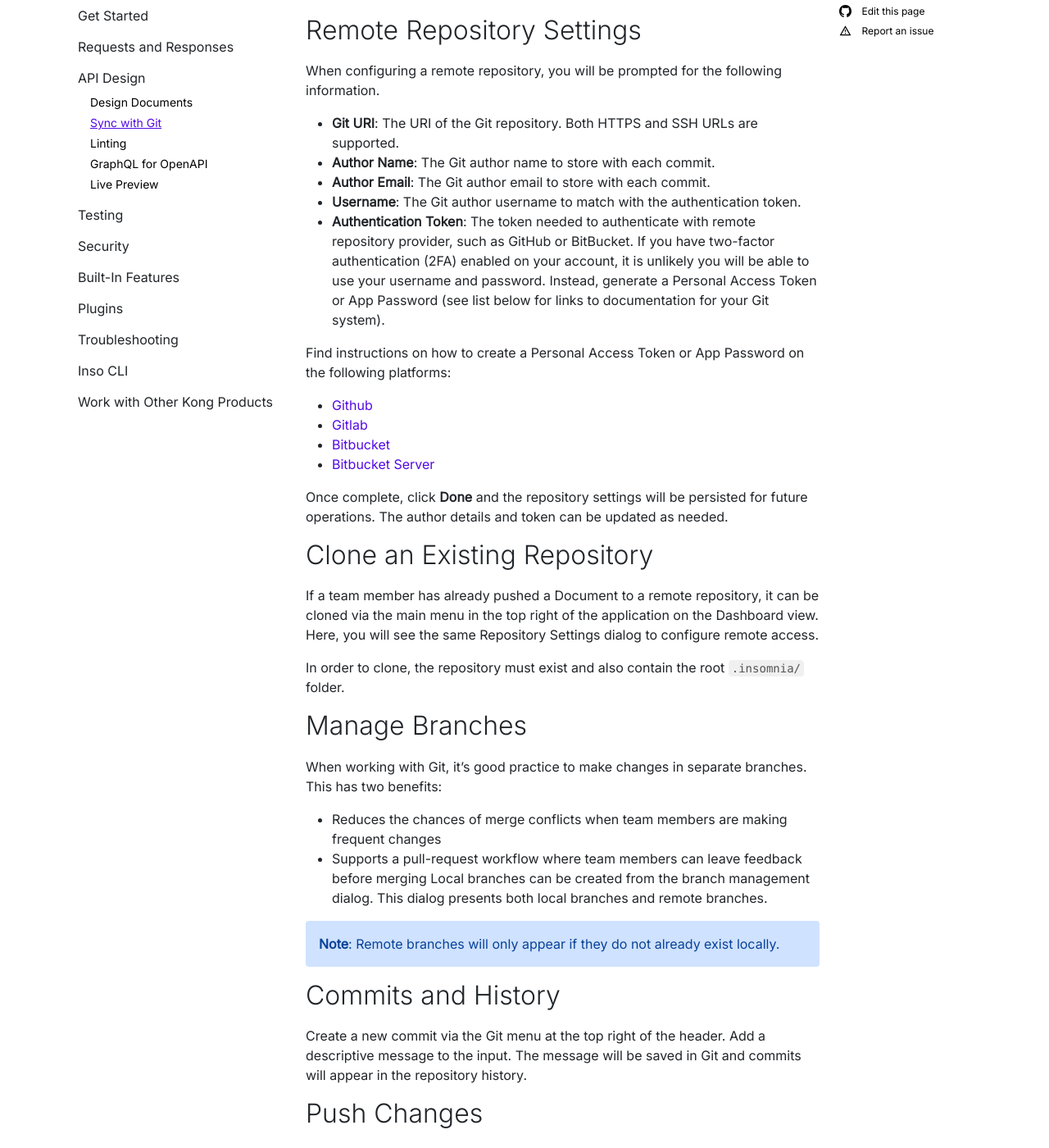
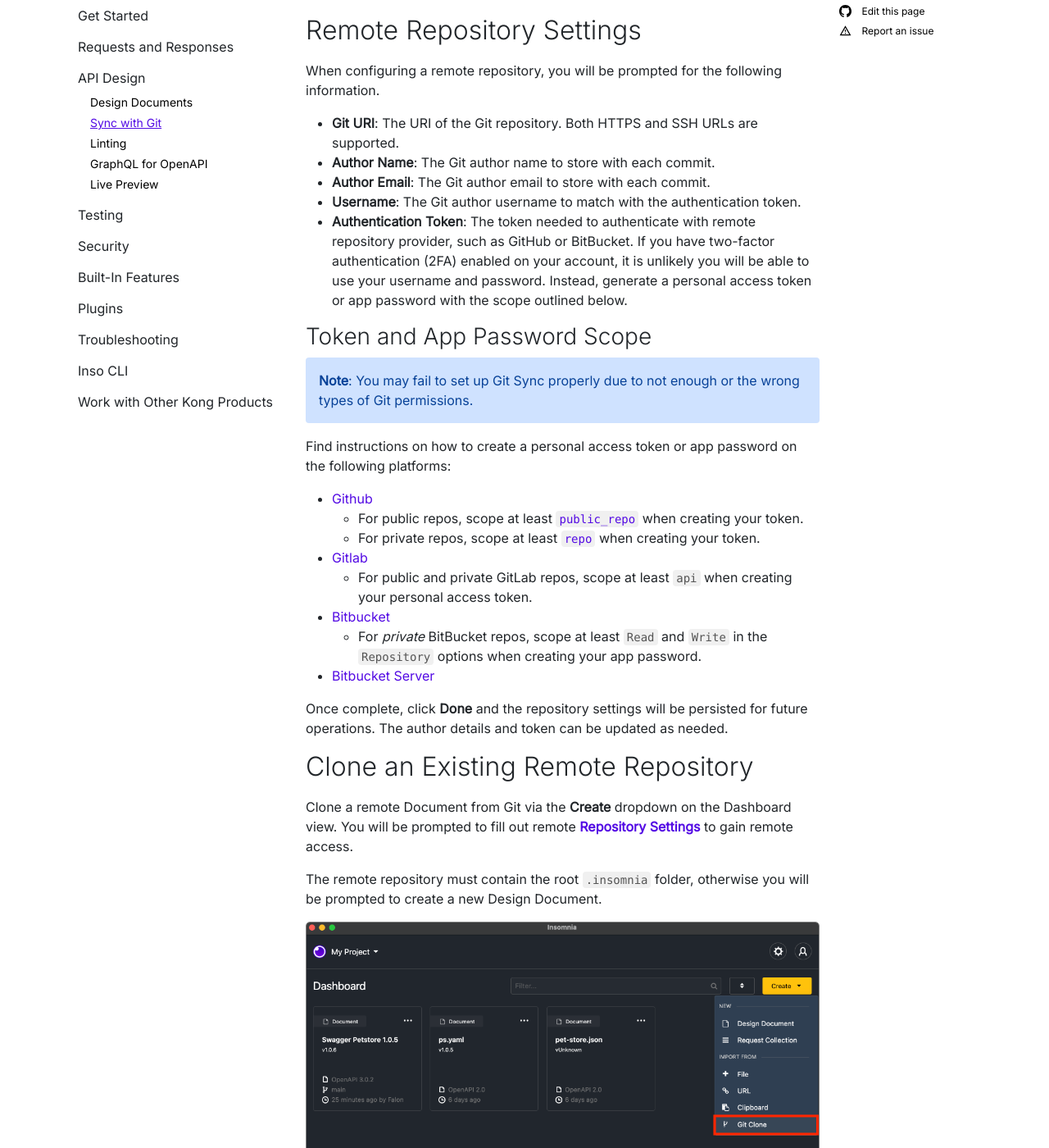
Before and after one commit to Kong/insomnia-docs, a Jekyll site: the page built from docs/insomnia/git-sync.md, in a window 1280 px wide and 1400 px high, scrolled down 937 px. Shown: the whole window at 82% size. Built offline with Jekyll 4.4.1, drawn with Linux system fonts in a browser that asks for light colours; comment, search, counter and statistics services are not loaded; some of the changed text lies outside the part shown.

Commit message:
[DOCU-1940] add token information to git sync page (#44)
Co-authored-by: Opender Singh <opender.singh@konghq.com>

```diff
--- a/docs/insomnia/git-sync.md
+++ b/docs/insomnia/git-sync.md
@@ -25,49 +25,65 @@
 * **Author Name**: The Git author name to store with each commit.
 * **Author Email**: The Git author email to store with each commit.
 * **Username**: The Git author username to match with the authentication token.
-* **Authentication Token**: The token needed to authenticate with remote repository provider, such as GitHub or BitBucket. If you have two-factor authentication (2FA) enabled on your account, it is unlikely you will be able to use your username and password. Instead, generate a Personal Access Token or App Password (see list below for links to documentation for your Git system).
+* **Authentication Token**: The token needed to authenticate with remote repository provider, such as GitHub or BitBucket. If you have two-factor authentication (2FA) enabled on your account, it is unlikely you will be able to use your username and password. Instead, generate a personal access token or app password with the scope outlined below.
 
-Find instructions on how to create a Personal Access Token or App Password on the following platforms:
+### Token and App Password Scope
+
+{:.alert .alert-primary}
+**Note**: You may fail to set up Git Sync properly due to not enough or the wrong types of Git permissions.
+
+Find instructions on how to create a personal access token or app password on the following platforms:
 
 * [Github](https://docs.github.com/en/github/authenticating-to-github/keeping-your-account-and-data-secure/creating-a-personal-access-token)
+  * For public repos, scope at least [`public_repo`](https://github.com/settings/tokens/new?description=insomnia-git-sync&scopes=public_repo) when creating your token.
+  * For private repos, scope at least [`repo`](https://github.com/settings/tokens/new?description=insomnia-git-sync&scopes=repo) when creating your token.
 * [Gitlab](https://docs.gitlab.com/ee/user/profile/personal_access_tokens.html)
+  * For public and private GitLab repos, scope at least `api` when creating your personal access token.
 * [Bitbucket](https://support.atlassian.com/bitbucket-cloud/docs/app-passwords/)
+  * For _private_ BitBucket repos, scope at least `Read` and `Write` in the `Repository` options when creating your app password.
 * [Bitbucket Server](https://confluence.atlassian.com/bitbucketserver/personal-access-tokens-939515499.html)
 
 Once complete, click **Done** and the repository settings will be persisted for future operations. The author details and token can be updated as needed.
 
-## Clone an Existing Repository
+## Clone an Existing Remote Repository
 
-If a team member has already pushed a Document to a remote repository, it can be cloned via the main menu in the top right of the application on the Dashboard view. Here, you will see the same Repository Settings dialog to configure remote access.
+Clone a remote Document from Git via the **Create** dropdown on the Dashboard view. You will be prompted to fill out remote [**Repository Settings**](#remote-repository-settings) to gain remote access.
 
-In order to clone, the repository must exist and also contain the root `.insomnia/` folder.
+The remote repository must contain the root `.insomnia` folder, otherwise you will be prompted to create a new Design Document.
+
+![Click the Create dropdown menu and select Git Clone](/assets/images/git-clone.png)
 
 ## Manage Branches
 
 When working with Git, it's good practice to make changes in separate branches. This has two benefits:
 
-* Reduces the chances of merge conflicts when team members are making frequent changes
-* Supports a pull-request workflow where team members can leave feedback before merging
+* Reduces the chances of merge conflicts when collaborators are making frequent changes
+* Supports a pull-request workflow where collaborators can leave feedback before merging
 Local branches can be created from the branch management dialog. This dialog presents both local branches and remote branches.
 
 {:.alert .alert-primary}
 **Note**: Remote branches will only appear if they do not already exist locally.
 
-## Commits and History
+## Commit Changes
 
-Create a new commit via the Git menu at the top right of the header. Add a descriptive message to the input. The message will be saved in Git and commits will appear in the repository history.
+Commit your changes via the branch dropdown menu. You'll be prompted to add a descriptive message as your commit message.
+
+![Click the branch dropdown menu and select commit](/assets/images/commit-git-sync.png)
 
 ## Push Changes
 
+{:.alert .alert-primary}
+**Note**: If you'd like to push to an alternative branch than the default, click on the branch dropdown menu. Select **Branches**, and add your desired branch name.
+
 Commits and branches only exist locally when created. A push needs to be done to share the commits and history of a branch remotely. If pushing fails, you will be given the option to force push.
 
-The push or force push operation can fail for many reasons, and logs will be presented in the Developer Console prefixed with 'git-event' with further debugging information. A likely cause is that your user does not have permissions to push to a protected branch.
+The push or force push operation can fail for many reasons, and logs will be presented in the Developer Console prefixed with `git-event` with further debugging information. A likely cause is that your user does not have permissions to push to a protected branch.
 
 For instance, with GitLab, the main/master branch is protected by default, and those with the developer role are unable to push directly to it. In that case, push to a separate branch and create a pull request, or update the permissions for your user on the repository.
 
 ## Pull Changes
 
-If a team member makes a change to the remote repository, pull the changes to access the work locally. Pulling fetches the current branch from the remote repository and merges any changes locally.
+If a collaborator makes a change to the remote repository, pull the changes to access the work locally. Click the branch dropdown menu in a Document and then **Pull**. Any incoming changes will be merged to your local machine.
 
 ## Conflict Resolution
 
@@ -75,5 +91,5 @@
 
 Here are some strategies to help with conflicts:
 
-* Each team member should make changes in a separate branch to avoid conflicts. Changes should be merged into master once reviewed and approved by other team members (eg. GitHub pull request).
+* Each collaborator should make changes in a separate branch to avoid conflicts. Changes should be merged into master once reviewed and approved by other collaborators (eg. GitHub pull request).
 * If a conflict occurs on pull, delete the branch locally and re-fetch it from the branches dialog.
```
Also changed, not shown: docs/insomnia/kong-for-kubernetes.md (+1 -1 lines), docs/assets/images/commit-git-sync.png (added), docs/assets/images/git-clone.png (added).
